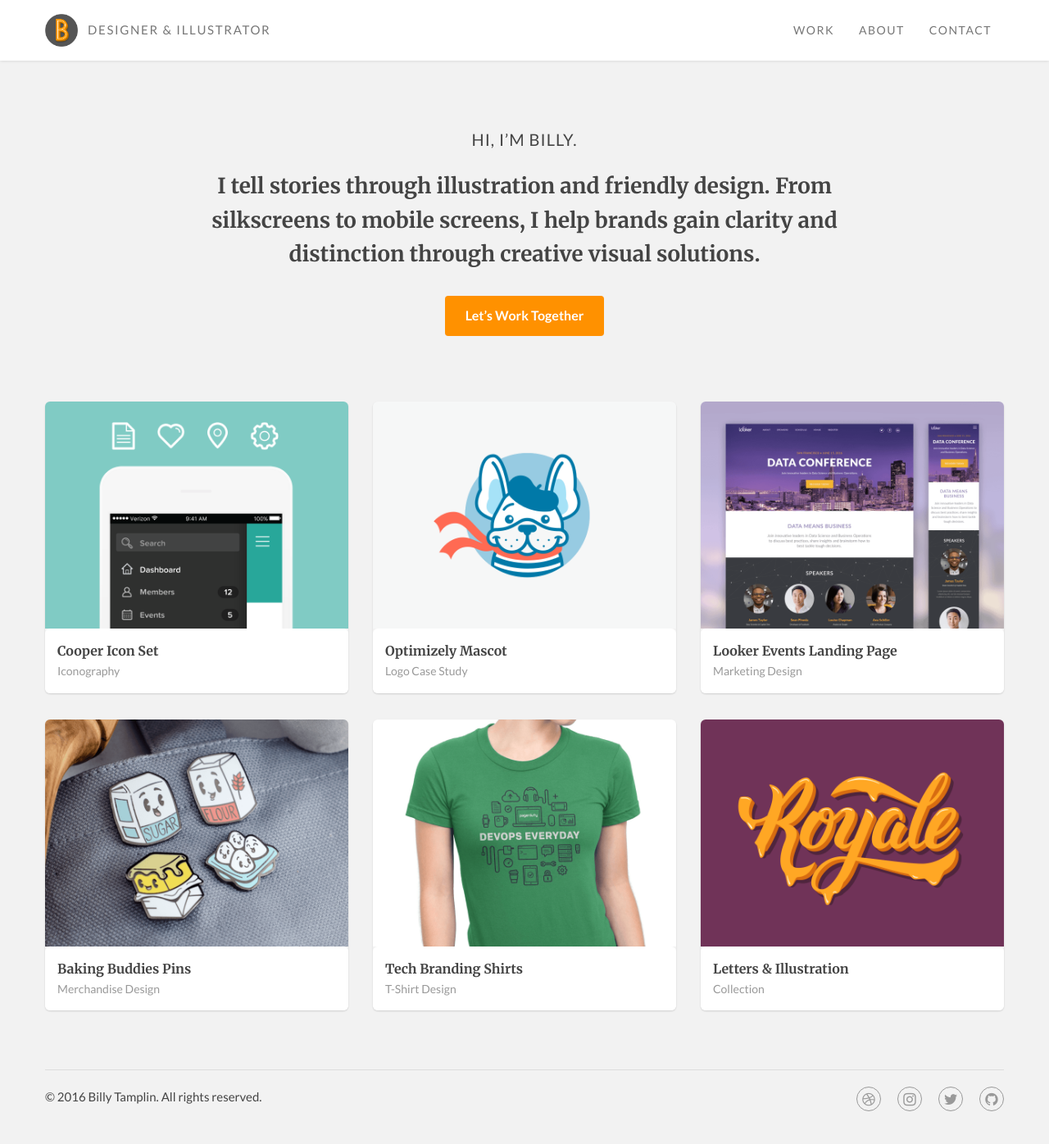
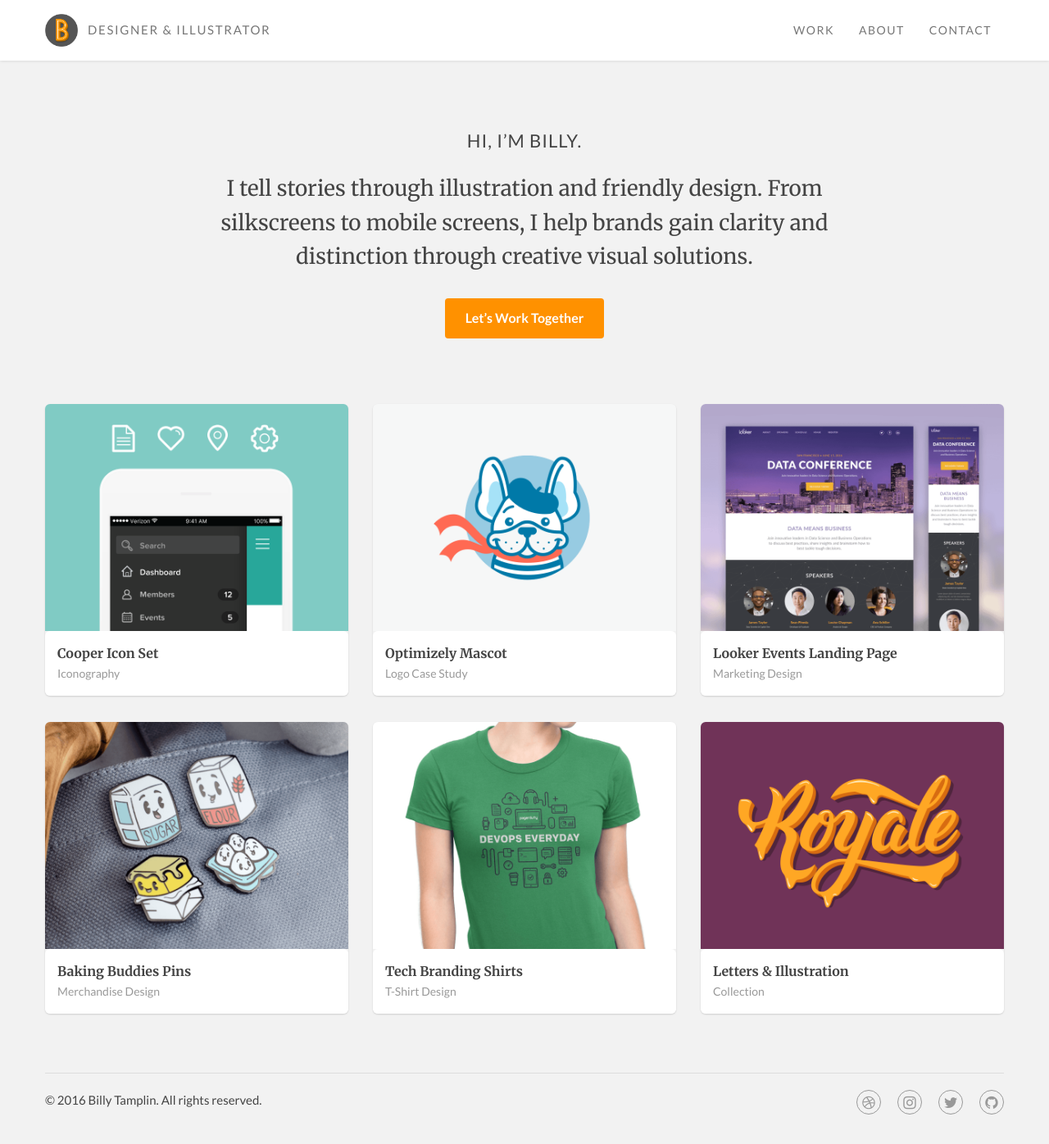
Before and after one commit to btamps/btamps.github.io, a Jekyll site: the page built from index.html, in a window 1280 px wide. Shown: the whole page at 82% size. Built offline with Jekyll 4.4.1, drawn with Linux system fonts in a browser that asks for light colours; nearby versions of some CDN libraries.

Commit message:
added new font weight

```diff
--- a/_includes/head.html
+++ b/_includes/head.html
@@ -14,6 +14,6 @@
 
   <link rel="stylesheet" href="{{ "/css/main.css" | prepend: site.baseurl }}">
   <!-- Google Fonts -->
-  <link href="https://fonts.googleapis.com/css?family=Lato:400,700,900|Merriweather:700" rel="stylesheet">
+  <link href="https://fonts.googleapis.com/css?family=Lato:400,700,900|Merriweather:400,700" rel="stylesheet">
   <link rel="alternate" type="application/rss+xml" title="{{ site.title }}" href="{{ "/feed.xml" | prepend: site.baseurl | prepend: site.url }}">
 </head>
--- a/_sass/_home-page.scss
+++ b/_sass/_home-page.scss
@@ -4,12 +4,13 @@
 
 .home-hero {
   max-width: 90%;
-  margin: 50px auto 40px;
+  margin: 40px auto;
   text-align: center;
   h1 {
     font-size: 18px;
     line-height: 1.6;
     margin: 0 0 30px;
+    font-weight: 400;
   }
   p {
     font-size: 17px;
@@ -262,12 +263,11 @@
   .home-hero {
     max-width: 72%;
     margin-top: 80px;
-    margin-bottom: 40px;
     h1 {
       font-size: 26px;
     }
     p {
-      font-size: 20px;
+      font-size: 22px;
       margin-bottom: 20px;
     }
   }
```
